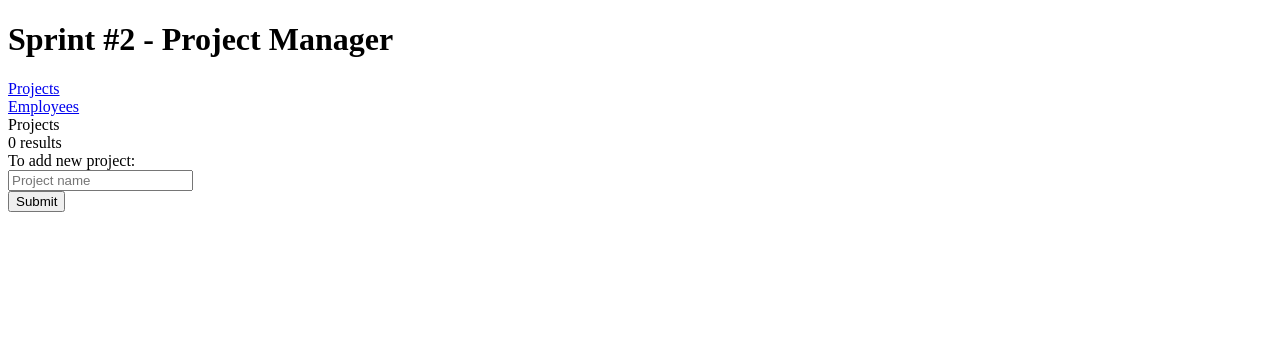
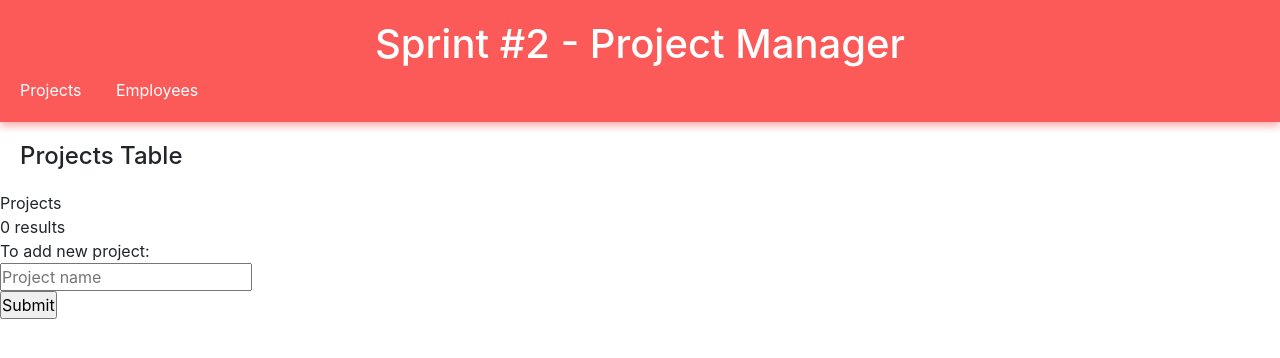
Before and after one commit to Jjurgita/SP2-Project-Manager, a PHP site: page /index.php?path=projects in a window 1280 px wide. Shown: the top 358 px of the page. Run offline with PHP 8.4, Linux system fonts and the light colour scheme; data that the repository does not hold is empty.

Commit message:
Added primary style

```diff
--- a/index.php
+++ b/index.php
@@ -5,27 +5,31 @@
     <meta charset="UTF-8">
     <meta http-equiv="X-UA-Compatible" content="IE=edge">
     <meta name="viewport" content="width=device-width, initial-scale=1.0">
+    <link rel="stylesheet" href="https://stackpath.bootstrapcdn.com/bootstrap/4.3.1/css/bootstrap.min.css" integrity="sha384-ggOyR0iXCbMQv3Xipma34MD+dH/1fQ784/j6cY/iJTQUOhcWr7x9JvoRxT2MZw1T" crossorigin="anonymous">
+    <link rel="stylesheet" href="./style.css">
     <title>Project Manager</title>
 </head>
 
 <body>
 
-    <header>
-        <div>
+    <header class="header">
+        <div class="title">
             <h1>Sprint #2 - Project Manager</h1>
         </div>
-        <div>
+        <div class="nav">
             <a href="?path=projects">Projects</a>
         </div>
-        <div>
+        <div class="nav">
             <a href="?path=employees">Employees</a>
         </div>
     </header>
     <?php
     if (isset($_GET['path'])) {
         if ($_GET['path'] == 'projects') {
+            print('<div class="tbl_name"><h2 class="tbl_name">Projects Table</h2></div>');
             include 'projects.php';
         } else if ($_GET['path'] == 'employees') {
+            print('<div class="tbl_name"><h2 class="tbl_name">Employees Table</h2></div>');
             include 'employees.php';
         }
     }
--- /dev/null
+++ b/style.css
@@ -0,0 +1,51 @@
+body,
+body * {
+  margin: 0;
+  padding: 0;
+  vertical-align: top;
+  box-sizing: border-box;
+}
+.header {
+  color: white;
+  background-color: rgb(252, 89, 89);
+  padding: 20px;
+  box-shadow: 0 4px 8px rgb(253, 173, 173);
+}
+.header > .title {
+  padding-bottom: 10px;
+  text-align: center;
+}
+.header > .nav {
+  font-size: 16px;
+  display: inline-block;
+  padding-right: 30px;
+}
+.header > .nav a {
+  color: white;
+  text-decoration: none;
+}
+.tbl_name {
+  font-size: 24px;
+  padding: 10px;
+}
+.main_table {
+  padding: 0 20px 10px 20px;
+}
+.main_table th {
+  font-size: 16px;
+}
+form {
+  display: inline-block;
+}
+.actions > .btn {
+  padding: 3px 12px;
+}
+.actions > label {
+  font-size: 16px;
+}
+.actions > input {
+  font-size: 16px;
+  margin: 10px 0 15px 0;
+  border: none;
+  border-bottom: 2px solid #ddd;
+}
```
